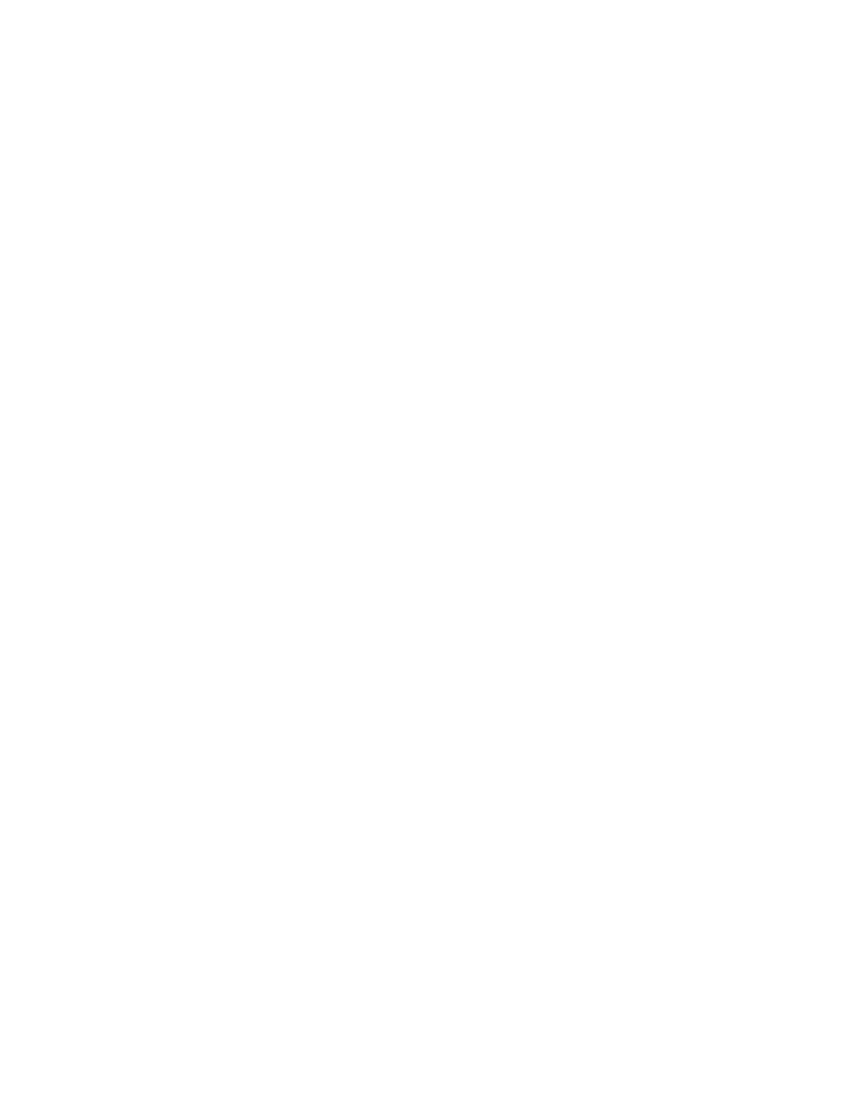
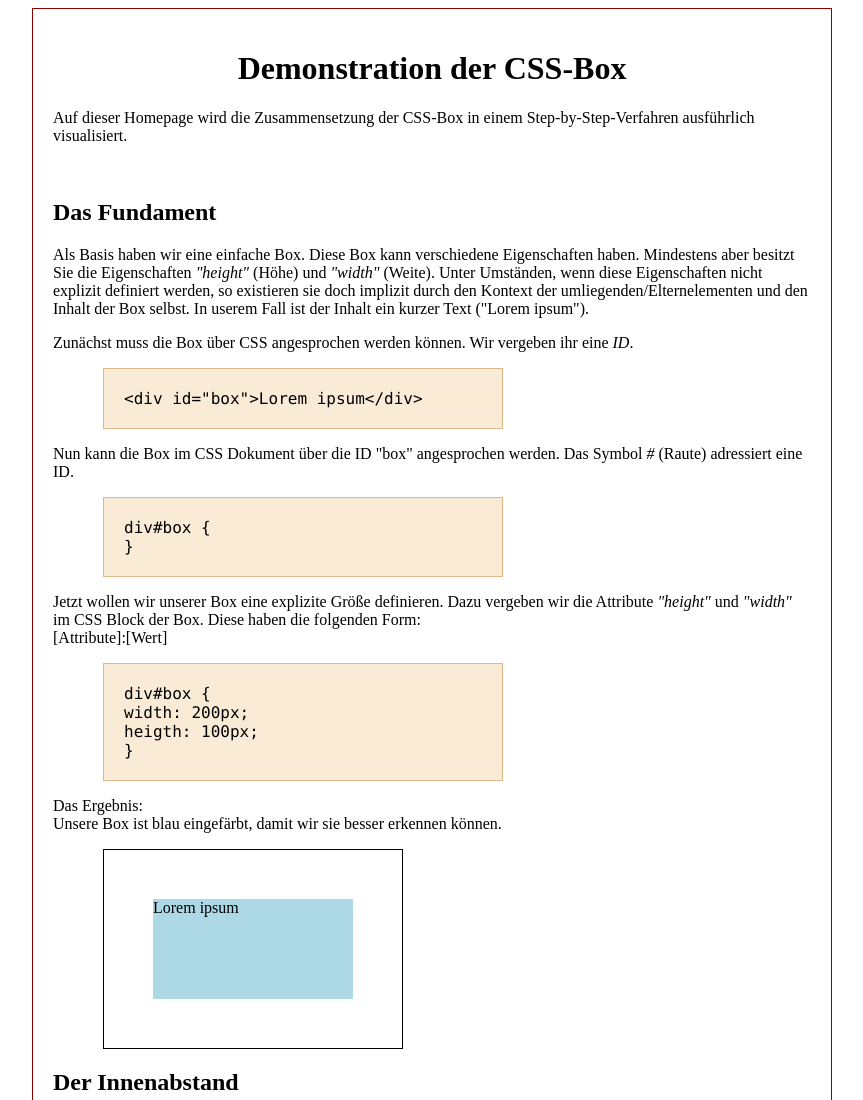
Before and after one commit to derdanielb/webengi, a plain HTML site: page HTMLCSS-Page/index.html in a window 1280 px wide. Shown: the top 1100 px of the page, without its empty margins (208-1071 px from the left). Before the commit the page ends 800 px from the top, so only its background shows below. Drawn offline with Linux system fonts and the light colour scheme.

Commit message:
box padding

```diff
--- /dev/null
+++ b/HTMLCSS-Page/css4css.css
@@ -0,0 +1,73 @@
+html {
+    box-sizing: border-box;
+}
+*, *:before, *:after {
+    box-sizing: inherit;
+}
+body {
+    text-align: center;
+
+}
+
+#centerContainer {
+    padding: 20px;
+    width: 800px;
+    display: block;
+    margin: 0px auto;
+    text-align: left;
+    border: 1px solid darkred;
+    background-color: InfoBackground;
+}
+
+#h1Center {
+    text-align: center;
+}
+
+#contentSection {
+    display: inline-block;
+}
+
+aside {
+    display: inline-block;
+}
+
+.htmlCode {
+    background-color: antiquewhite;
+    font-family: Consolas;
+    border: solid 1px burlywood;
+    display: inline-block;
+    margin-left: 50px;
+    padding: 20px;
+    width: 400px;
+}
+
+div.boxBase {
+    margin-left: 50px;
+    width: 300px;
+    height: 200px;
+    /*text-align: center;*/
+    border: 1px solid black;
+    display: flex;
+    align-items: center;
+    background-color: white;
+
+}
+
+div.innerBox {
+
+    position: relative;
+    margin: auto;
+    width: 200px;
+    height: 100px;
+    background-color: lightblue;
+    vertical-align: middle;
+}
+div.step2{
+    padding: 20px;
+    background-color: thistle;
+}
+div#paddingBox{
+    display: block;
+    background-color: lightblue;
+    height: 60px;
+}
--- a/HTMLCSS-Page/index.html
+++ b/HTMLCSS-Page/index.html
@@ -2,9 +2,67 @@
 <html lang="en">
 <head>
     <meta charset="UTF-8">
-    <title>Title</title>
+    <link rel="stylesheet" href="css4css.css">
+    <title>Demonstration der CSS-Box</title>
 </head>
 <body>
-
+<div id="centerContainer">
+    <h1 id="h1Center">Demonstration der CSS-Box</h1>
+    <p> Auf dieser Homepage wird die Zusammensetzung der CSS-Box in einem Step-by-Step-Verfahren ausführlich
+        visualisiert.</p>
+    <aside></aside>
+    <section id="contentSection">
+        <article><h2>Das Fundament</h2>
+            <p>Als Basis haben wir eine einfache Box. Diese Box kann verschiedene Eigenschaften haben. Mindestens
+                aber besitzt Sie die Eigenschaften <i>"height"</i> (Höhe) und <i>"width"</i> (Weite). Unter Umständen,
+                wenn diese
+                Eigenschaften nicht explizit definiert werden, so existieren sie doch implizit durch den Kontext der
+                umliegenden/Elternelementen
+                und den Inhalt der Box selbst. In userem Fall ist der Inhalt ein kurzer Text ("Lorem ipsum").</p>
+            <p>Zunächst muss die Box über CSS angesprochen werden können. Wir vergeben ihr eine <i>ID</i>.</p>
+            <div class="htmlCode">&lt;div id="box"&gt;Lorem ipsum&lt/div&gt;</div>
+            <p>Nun kann die Box im CSS Dokument über die ID "box" angesprochen werden. Das Symbol <i>#</i> (Raute)
+                adressiert eine ID.</p>
+            <div class="htmlCode">div#box {
+                <br/>}
+            </div>
+            <p>Jetzt wollen wir unserer Box eine explizite Größe definieren. Dazu vergeben wir die Attribute
+                <i>"height"</i> und <i>"width"</i> im CSS Block der Box. Diese haben die folgenden Form:
+                <br>[Attribute]:[Wert]</p>
+            <div class="htmlCode">div#box {
+                <br>width: 200px;
+                <br>heigth: 100px;
+                <br/>}
+            </div>
+            <p>Das Ergebnis: <br>Unsere Box ist blau eingefärbt, damit wir sie besser erkennen können.</p>
+            <div class="boxBase">
+                <div class="innerBox step1">Lorem ipsum</div>
+            </div>
+        </article>
+        <article>
+            <h2>Der Innenabstand</h2>
+            <p>Nachdem wir eine Box mit genauen Maßen erzeugt haben, arbeiten wir uns nun durch das CSS-Box-Model von
+                Innen nach Außen.
+                <br>Betrachten wir nun den inneren Abstand. Bei der Erstellung der Box fällt auf, dass der Inhalt der
+                Box ("Lorem ipsum") direkt am linken Rand der Box beginnt. Das kann unter Umständen nicht sehr schön
+                aussehen. Um den Abstand vom Rand der Box nach Innen zu definieren wird das Attribut <i>padding</i>("Polster")
+                verwendet.
+                <br>Fügen wir unserer Box nun ein Padding Attribut hinzu. <i>padding</i> definiert den Abstand von allen
+                Seitenrändern. Soll allerdings nur der Abstand vom oberen Boxrand definiert werden, so kann das Attribut
+                <i>padding-top</i> verwendet werden.</p>
+            <div class="htmlCode">div#box {
+                <br>width: 200px;
+                <br>heigth: 100px;
+                <br>padding: 20px;
+                <br/>}
+            </div>
+            <p>Das Ergebnis:
+                <br>Die Schrift in der Box beginnt nun um 20 Pixel nach recht und unten verschoben. Der Padding-Bereich ist in violett markiert.</p>
+            <div class="boxBase">
+                <div class="innerBox step2"><div id="paddingBox">Lorem ipsum</div></div>
+            </div>
+        </article>
+    </section>
+</div>
 </body>
 </html>
```
